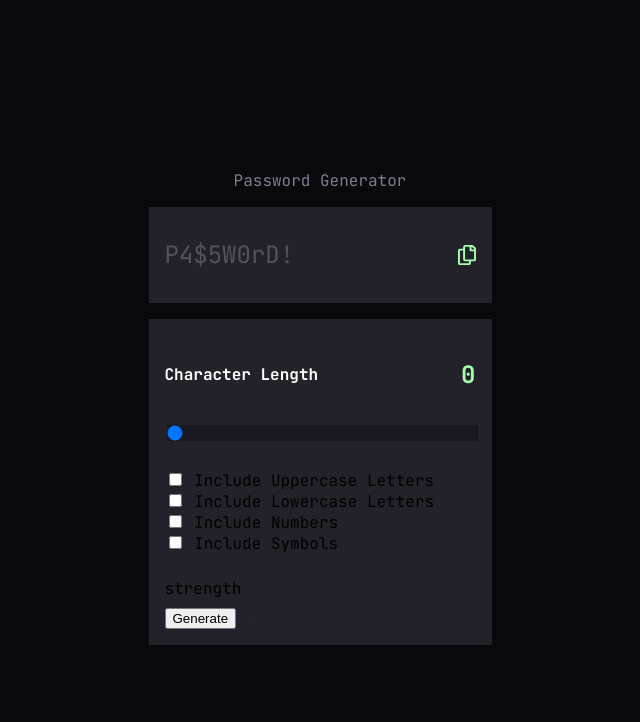
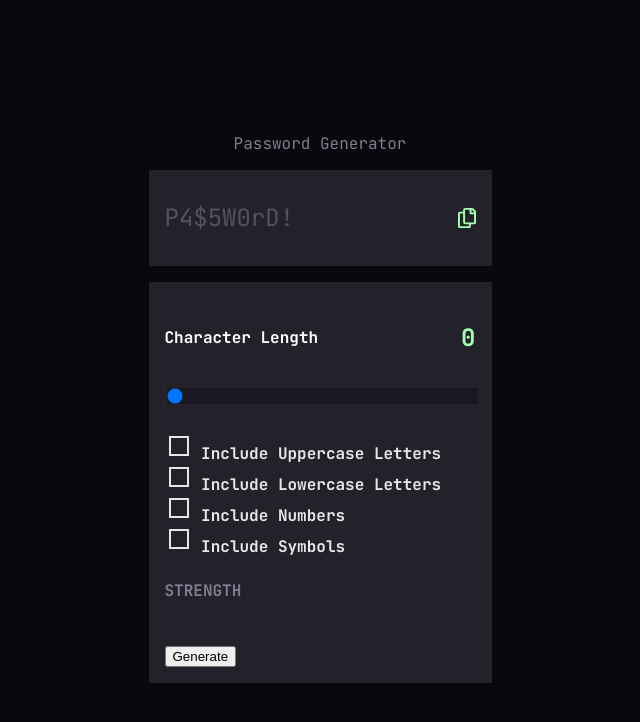
Before and after one commit to nottohave/Password-generator, a plain HTML site: page index.html in a window 1280 px wide. Shown: the whole page, without its empty margins (320-960 px from the left). Drawn offline with Linux system fonts and the light colour scheme.

Commit message:
third commit

```diff
--- a/starter-code/index.html
+++ b/index.html
@@ -14,7 +14,7 @@
     <header>Password Generator</header>
     <section class="body">
      <div class="password-code">P4$5W0rD!</div>
-     <img src="./assets/images/icon-copy.svg" alt="icon-copy">
+     <img src="./starter-code/assets/images/icon-copy.svg" alt="icon-copy">
     </section>
     <section class="character-length">
       <section class="zero-container">
@@ -46,7 +46,7 @@
       </ul>
 
     <section class="strength">
-      <div>strength</div>
+      <div class="strength-label">STRENGTH</div>
       <section class="meter-divs">
         <div class="meter"></div>
         <div class="meter"></div>
@@ -59,7 +59,7 @@
 
     <section class="generatebtn">
       <button class="generatebtn">Generate</button>
-      <img src="./assets/images/icon-arrow-right.svg" alt="icon-arrow-right">
+      <img src="./starter-code/assets/images/icon-arrow-right.svg" alt="icon-arrow-right">
     </section>
 
     </section>
--- a/starter-code/style.css
+++ b/style.css
@@ -1,6 +1,6 @@
 @font-face {
     font-family: "JetBrains Mono";
-    src: url(./assets/fonts/JetBrainsMono-VariableFont_wght.ttf);
+    src: url(./starter-code/assets/fonts/JetBrainsMono-VariableFont_wght.ttf);
 }
 
 :root {
@@ -123,7 +123,65 @@
     .password-character {
      list-style: none;
      padding: 0px;
+     font-weight: 700;
+     font-size: 16px;
+     line-height: 20px;
+     color: var(--grey-200-);
+
+    }
+
+    .password-character input[type="checkbox"]{
+     width: 20px;
+     height: 20px;
+     -webkit-appearance: none;
+     cursor: pointer;
+
+    }
+
+    #uppercase-letter, #lowercase-letter,
+    #numbers, #symbols {
+     border: 2px solid var(--grey-200-);
+
+    }
+
+    .password-character input[type="checkbox"]:checked{
+     -webkit-appearance: none;
+     background-color: var(--green-200-);
+     border-color: var(--white-);
+    }
+
+    /* to create a check mark */
+
+    /* #uppercase-letter::before {
+     content: "";
+     width: 5px;
+     height: 10px;
+     border: solid white;
+     border-width: 0 2.5px 2.5px 0;
+     transform: rotate(45deg) scale(0);
+     margin-bottom: 2px;
+     transition: transform 0.15s ease-in-out;
+    }
+
+    #uppercase-letter:checked:before {
+     transform: rotate(45deg) scale(1);
+    } */
+
+    .strength {
+     height: 56px;
+     display: flex;
+     flex-direction: row;
+     justify-content: space-between;
+    }
+
+    .strength-label{
+     font-size: 16px;
+     font-weight: 700;
+     line-height: 20px;
+     color: var(--grey-600-);
+
     }
 
 
+
 }
```
Also changed, not shown: const words = [apple, banana, cherr.txt (added), preview.jpg (added), script.js (renamed from starter-code/script.js), 4 other files.
